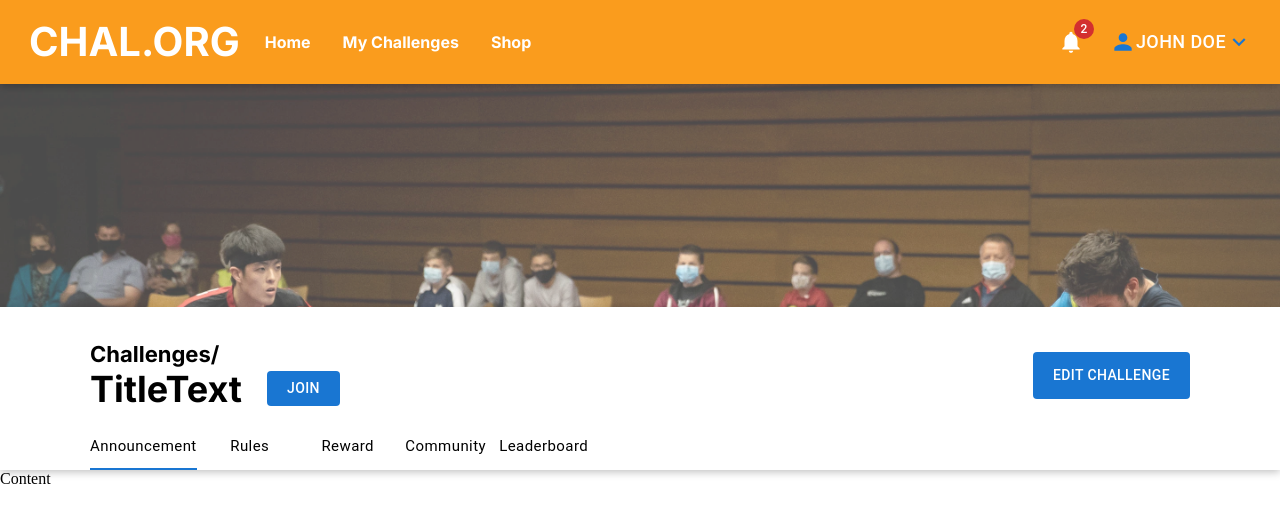
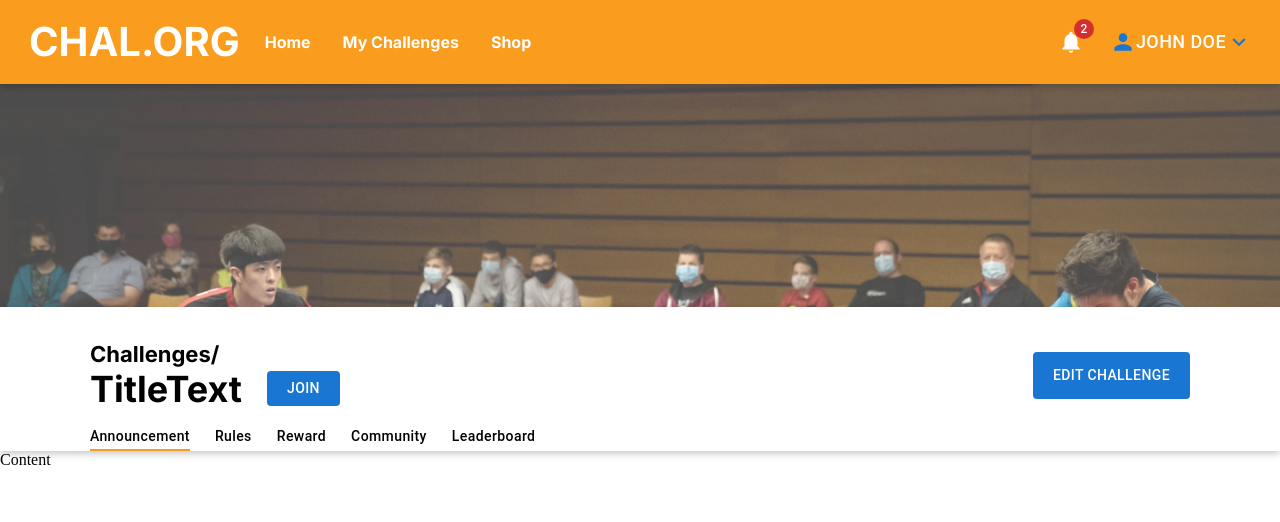
Before and after one commit to iambaangkok/challenge-organizer-frontend, a Next.js app: page /challenge in a window 1280 px wide. Shown: the top 522 px of the page. Built offline with nearby package versions, Linux system fonts and the light colour scheme.

Commit message:
added gap to tab styling

```diff
--- a/pages/challenge/css/style.module.scss
+++ b/pages/challenge/css/style.module.scss
@@ -134,6 +134,7 @@
         padding: 0px 0px;
         gap: 25px;
 
+        min-height: 0;
         height: 29px;
 
         background: var(--White);
@@ -143,17 +144,26 @@
         align-self: stretch;
         flex-grow: 0;
 
+        div div{
+            gap: 25px;
+        }
+
         .tab-button {
             /* Auto layout */
             display: flex;
             flex-direction: column;
             justify-content: center;
             align-items: center;
-            padding: 5px 0px;
+            padding: 0px 0px;
+
+            min-width: 0;
+            max-width: 100%;
+            width: fit-content;
+            min-height: 0;
+            height: 29px;
 
             color: var(--Black);
-            width: fit-content;
-            height: 29px;
+            text-transform: none;
 
             /* Inside auto layout */
             flex: none;
@@ -161,6 +171,11 @@
             flex-grow: 0;
         }
 
+        .tab-indicator {
+            background-color: var(--PrimaryMain)
+        }
 
     }
+
+
 }
--- a/pages/challenge/index.tsx
+++ b/pages/challenge/index.tsx
@@ -6,11 +6,16 @@ import styles from "./css/style.module.scss";
 import TaskDashboard from "../../components/homepage/TaskDashboard";
 
 import bannerImage from "../../public/pingpong.jpg";
-import { Box, Button, styled, Tab, Tabs } from "@mui/material";
-import { useEffect, useState } from "react";
+import { Box, Button, makeStyles, styled, Tab, Tabs } from "@mui/material";
+import { CSSProperties, useEffect, useState } from "react";
 
-export default function Home() {
+export default function Challenge() {
+    // Variables
     const [tabValue, setTabValue] = useState<number>(0);
+
+    // Functions
+
+    function fetchTabData() {}
 
     function handleTabChange(
         _event: React.ChangeEvent<{}>,
@@ -20,26 +25,25 @@ export default function Home() {
     }
 
     // Styled Components
-
     interface StyledTabProps {
-        label: string,
-        value: number,
-        className: string
+        label: string;
+        value: number;
+        className: string;
     }
 
     const StyledTab = styled((props: StyledTabProps) => (
         <Tab disableRipple {...props} />
     ))(({ theme }) => ({
-        textTransform: "none",
-        fontWeight: theme.typography.fontWeightRegular,
-        fontSize: theme.typography.pxToRem(15),
-        marginRight: theme.spacing(1),
-        "&.Mui-selected": {
-            color: "#ea7000",
-        },
-        "&.Mui-focusVisible": {
-            backgroundColor: "#fa9c1d",
-        },
+        // textTransform: "none",
+        // fontWeight: theme.typography.fontWeightRegular,
+        // fontSize: theme.typography.pxToRem(15),
+        // marginRight: theme.spacing(1),
+        // "&.Mui-selected": {
+        //     color: "#ea7000",
+        // },
+        // "&.Mui-focusVisible": {
+        //     backgroundColor: "#fa9c1d",
+        // },
     }));
 
     return (
@@ -90,7 +94,8 @@ export default function Home() {
                     value={tabValue}
                     onChange={handleTabChange}
                     aria-label="Tabs"
-                    className={styles["tabs-container"]}>
+                    className={styles["tabs-container"]}
+                    TabIndicatorProps={{ className: styles["tab-indicator"] }}>
                     <StyledTab
                         label="Announcement"
                         value={0}
```
